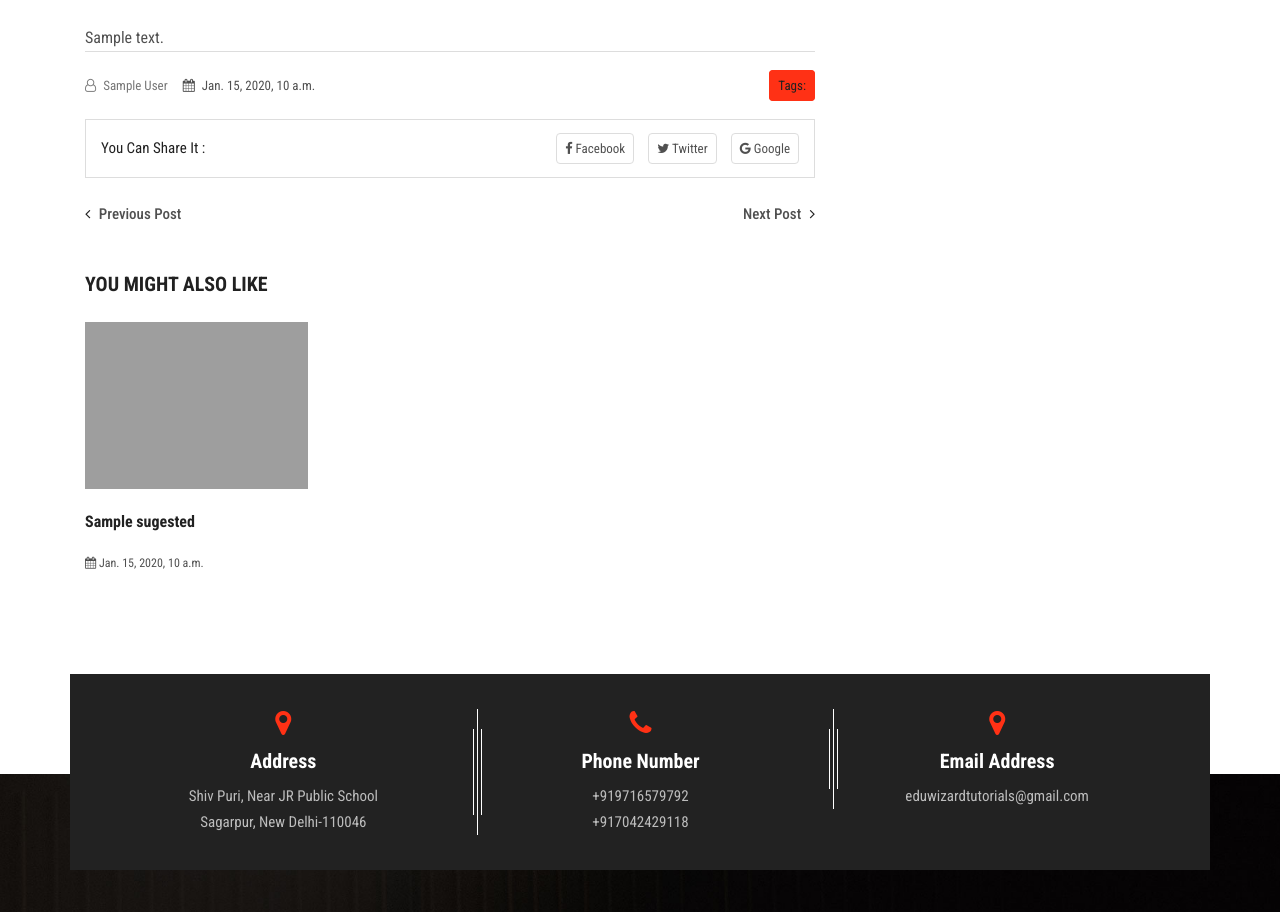
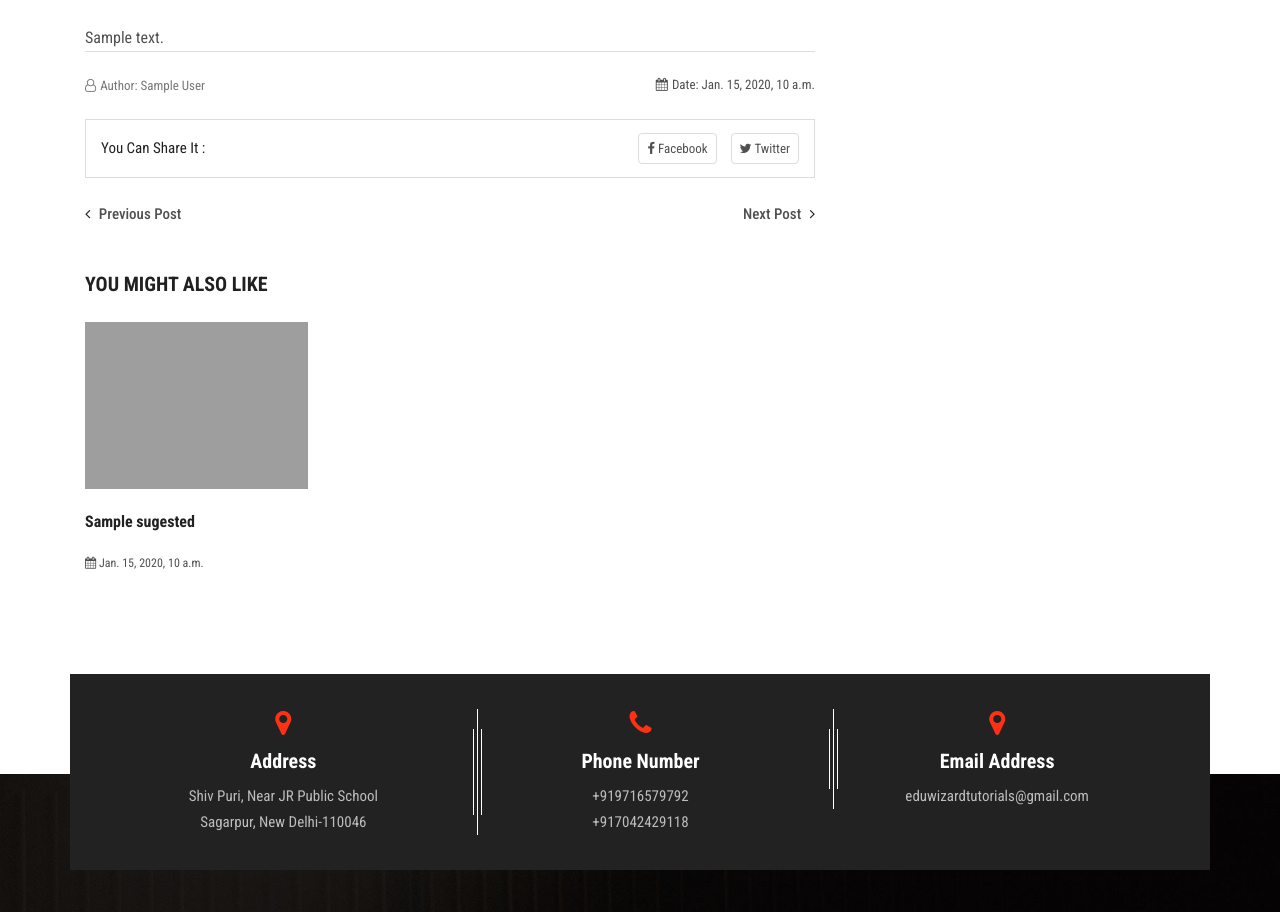
Before and after one commit to FightWithCode/EduwizardTutorials, a Django app: template templates/blogs/blog_detail.html in a window 1280 px wide. Shown: the part 696-1608 px from the top of the page. Run offline with Django 3.2, Linux system fonts and the light colour scheme; the template is opened without the code that fills it: most values are stand-ins (such as "Sample title", 1, 10 or a date in 2020); data that the repository does not hold is empty; some libraries are stand-ins or nearby versions; grey boxes are pictures that could not be loaded.

Commit message:
From Local-Added Share Functionality in Blog

```diff
--- a/EduwizardTutorials/settings.py
+++ b/EduwizardTutorials/settings.py
@@ -42,6 +42,7 @@ INSTALLED_APPS = (
     'notes',
     'blog',
     'widget_tweaks',
+    'django_social_share',
 )
 
 MIDDLEWARE = (
--- a/templates/blogs/blog_detail.html
+++ b/templates/blogs/blog_detail.html
@@ -31,20 +31,15 @@
                     {{blog.content|safe}}
                     <div class="share-section">
                         <div class="row">
-                            <div class="col-lg-5 life-style">
+                            <div class="col-lg-12 life-style">
                                 <span class="author">
-                                    <a href="#"><i class="fa fa-user-o" aria-hidden="true"></i> {{blog.author}} </a>
+                                    <a href="#"><i class="fa fa-user-o" aria-hidden="true"></i>Author: {{blog.author}} </a>
                                 </span>
-                                <span class="date">
-                                    <i class="fa fa-calendar" aria-hidden="true"></i> {{blog.date}}
+                                <span class="date share-link1">
+                                    <i class="fa fa-calendar" aria-hidden="true"></i>Date: {{blog.date}}
                                 </span>
                             </div>
-                            <div class="col-lg-7">
-                                <ul class="share-link1">
-                                    <li><a href="#"> Tags:</a></li>
 
-                                </ul>
-                            </div>
                         </div>
                     </div>
 
@@ -55,9 +50,9 @@
                             </div>
                             <div class="col-lg-6 col-md-6 col-sm-12">
                                 <ul class="share-link">
-                                    <li><a href="#"> <i class="fa fa-facebook" aria-hidden="true"></i> Facebook</a></li>
-                                    <li><a href="#"><i class="fa fa-twitter" aria-hidden="true"></i> Twitter</a></li>
-                                    <li><a href="#"><i class="fa fa-google" aria-hidden="true"></i> Google</a></li>
+                                    <li><a target="_blank" href="https://www.facebook.com/sharer/sharer.php?u={{request.build_absolute_uri}}"> <i class="fa fa-facebook" aria-hidden="true"></i> Facebook</a></li>
+                                    <li><a target="_blank" href="http://twitter.com/share/?url={{request.build_absolute_uri}}&text={{blog.title}}"><i class="fa fa-twitter" aria-hidden="true"></i> Twitter</a></li>
+
                                 </ul>
                             </div>
                         </div>
```
